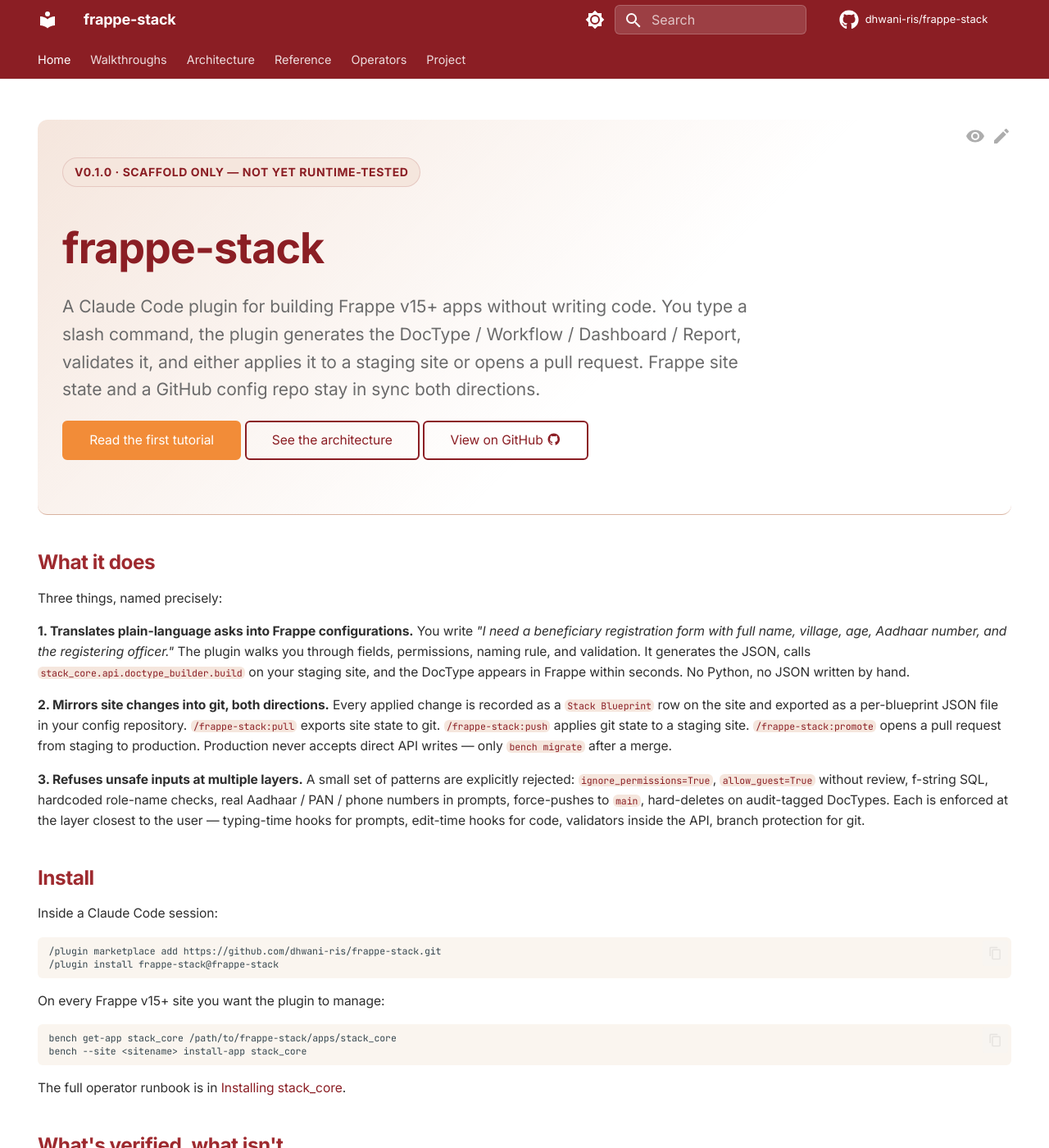
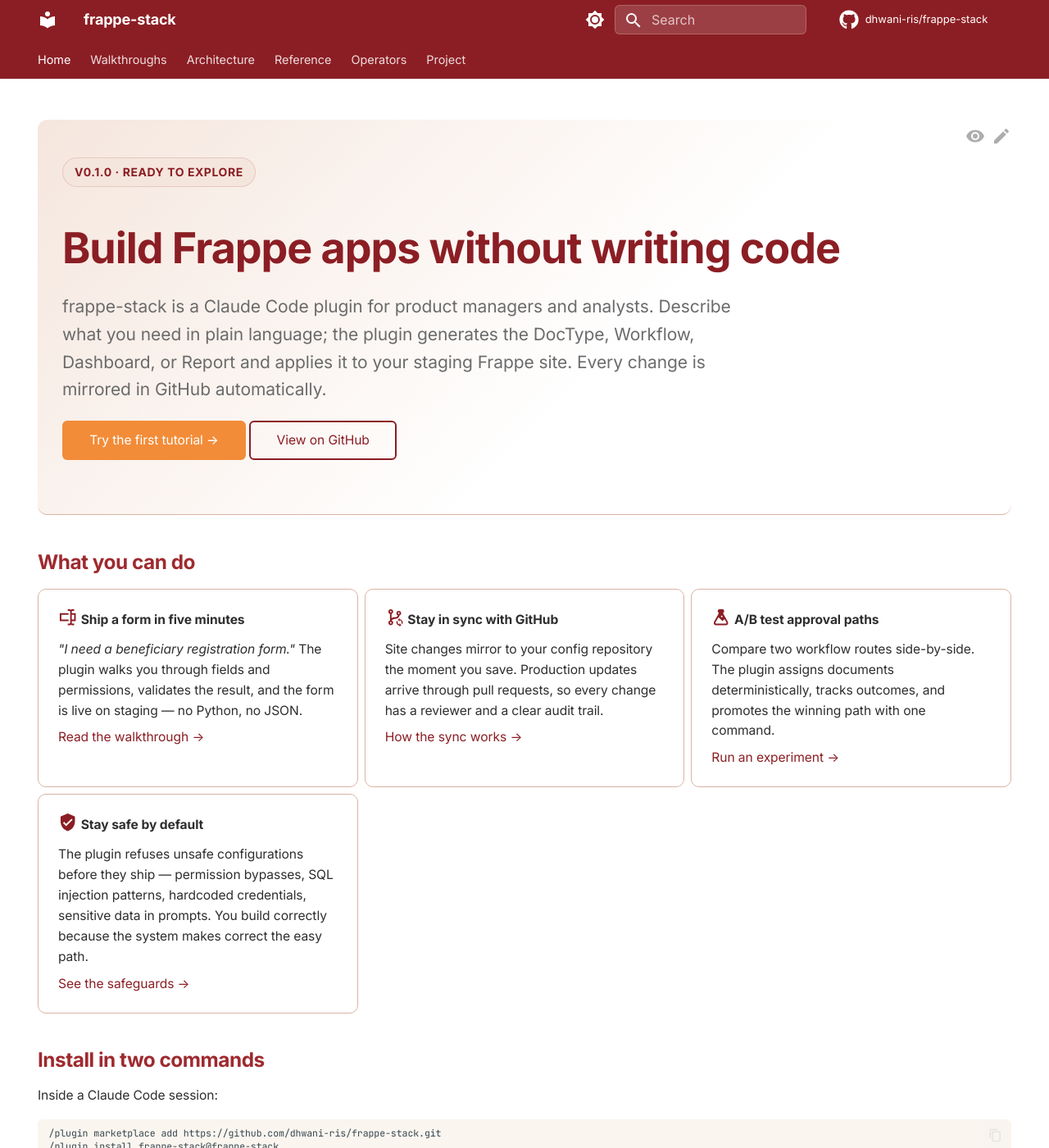
Before and after one commit to dhwani-ris/frappe-stack, an MkDocs documentation site: the page built from docs/index.md, in a window 1280 px wide and 1400 px high. Shown: the whole window at 82% size. Built offline with MkDocs 1.6.1 and Material for MkDocs 9.7.7, drawn with Linux system fonts in a browser that asks for light colours; comment, search, counter and statistics services are not loaded; some of the changed text lies outside the part shown.

Commit message:
feat(docs-site): main-thing-only landing + modern visuals
Three changes that match the user feedback ('show only the main thing,
positive helpful language, mermaid looks too old'):

1. docs/index.md slimmed to one main thing per section
   - Hero leads with 'Build Frappe apps without writing code'
     (the actual benefit, not the architecture)
   - status pill changed from 'scaffold only -- not yet runtime-tested'
     to 'ready to explore'
   - 'What you can do' is 4 cards with verb-led titles instead of
     numbered mechanical paragraphs
   - 'Install in two commands' is one short section
   - 'Where to next' is 3 cards, not three grids
   - Verified-vs-not table dropped from landing (kept in HEARTBEAT)
   - Project-files section dropped

2. docs/architecture.md three-actor diagram replaced with
   markdown grid cards (no more 1990s-textbook flowchart)
   The two sequence diagrams stayed (they actually communicate
   flow). The erDiagram replaced with a 4-row table that says
   the same thing with less visual noise.

3. extra.css polishes Mermaid containers with modern card +
   soft drop shadow + Inter font enforcement on SVG text.
   Rounded corners on actor + node rects (rx 8, ry 8) so the
   sequence diagrams read as 2026, not 2014.

Net effect: the landing answers 'what is this and why should I
care?' in one screen, the architecture page is scannable, and the
Mermaid diagrams sit in a modern card frame instead of looking
like printouts from a textbook.

````diff
--- a/docs/index.md
+++ b/docs/index.md
@@ -6,29 +6,48 @@
 
 <div class="hero" markdown>
 
-<span class="status-pill">v0.1.0 · scaffold only — not yet runtime-tested</span>
+<span class="status-pill">v0.1.0 · ready to explore</span>
 
-# frappe-stack
+# Build Frappe apps without writing code
 
-<p class="tagline">A Claude Code plugin for building Frappe v15+ apps without writing code. You type a slash command, the plugin generates the DocType / Workflow / Dashboard / Report, validates it, and either applies it to a staging site or opens a pull request. Frappe site state and a GitHub config repo stay in sync both directions.</p>
+<p class="tagline">frappe-stack is a Claude Code plugin for product managers and analysts. Describe what you need in plain language; the plugin generates the DocType, Workflow, Dashboard, or Report and applies it to your staging Frappe site. Every change is mirrored in GitHub automatically.</p>
 
-[Read the first tutorial](walkthroughs/01-first-doctype.md){ .md-button .md-button--primary }
-[See the architecture](architecture.md){ .md-button }
-[View on GitHub :material-github:](https://github.com/dhwani-ris/frappe-stack){ .md-button }
+[Try the first tutorial →](walkthroughs/01-first-doctype.md){ .md-button .md-button--primary }
+[View on GitHub](https://github.com/dhwani-ris/frappe-stack){ .md-button }
 
 </div>
 
-## What it does
+## What you can do
 
-Three things, named precisely:
+<div class="grid cards" markdown>
 
-**1. Translates plain-language asks into Frappe configurations.** You write *"I need a beneficiary registration form with full name, village, age, Aadhaar number, and the registering officer."* The plugin walks you through fields, permissions, naming rule, and validation. It generates the JSON, calls `stack_core.api.doctype_builder.build` on your staging site, and the DocType appears in Frappe within seconds. No Python, no JSON written by hand.
+-   :material-form-textbox:{ .lg .middle } **Ship a form in five minutes**
 
-**2. Mirrors site changes into git, both directions.** Every applied change is recorded as a `Stack Blueprint` row on the site and exported as a per-blueprint JSON file in your config repository. `/frappe-stack:pull` exports site state to git. `/frappe-stack:push` applies git state to a staging site. `/frappe-stack:promote` opens a pull request from staging to production. Production never accepts direct API writes — only `bench migrate` after a merge.
+    *"I need a beneficiary registration form."* The plugin walks you through fields and permissions, validates the result, and the form is live on staging — no Python, no JSON.
 
-**3. Refuses unsafe inputs at multiple layers.** A small set of patterns are explicitly rejected: `ignore_permissions=True`, `allow_guest=True` without review, f-string SQL, hardcoded role-name checks, real Aadhaar / PAN / phone numbers in prompts, force-pushes to `main`, hard-deletes on audit-tagged DocTypes. Each is enforced at the layer closest to the user — typing-time hooks for prompts, edit-time hooks for code, validators inside the API, branch protection for git.
+    [Read the walkthrough →](walkthroughs/01-first-doctype.md)
 
-## Install
+-   :material-source-branch-sync:{ .lg .middle } **Stay in sync with GitHub**
+
+    Site changes mirror to your config repository the moment you save. Production updates arrive through pull requests, so every change has a reviewer and a clear audit trail.
+
+    [How the sync works →](architecture.md)
+
+-   :material-flask:{ .lg .middle } **A/B test approval paths**
+
+    Compare two workflow routes side-by-side. The plugin assigns documents deterministically, tracks outcomes, and promotes the winning path with one command.
+
+    [Run an experiment →](walkthroughs/03-first-experiment.md)
+
+-   :material-shield-check:{ .lg .middle } **Stay safe by default**
+
+    The plugin refuses unsafe configurations before they ship — permission bypasses, SQL injection patterns, hardcoded credentials, sensitive data in prompts. You build correctly because the system makes correct the easy path.
+
+    [See the safeguards →](hooks.md)
+
+</div>
+
+## Install in two commands
 
 Inside a Claude Code session:
 
@@ -37,72 +56,27 @@
 /plugin install frappe-stack@frappe-stack
 ```
 
-On every Frappe v15+ site you want the plugin to manage:
+On any Frappe v15+ site you want to manage, install the support app once:
 
 ```bash
 bench get-app stack_core /path/to/frappe-stack/apps/stack_core
 bench --site <sitename> install-app stack_core
 ```
 
-The full operator runbook is in [Installing stack_core](operators/installing-stack-core.md).
+The full setup guide is in [Installing stack_core](operators/installing-stack-core.md).
 
-## What's verified, what isn't
-
-| Capability | Written | Tested |
-|---|---|---|
-| Plugin manifest + marketplace listing | ✓ | ✗ never installed in a clean Claude Code session |
-| `stack_core` Frappe app (4 DocTypes, 6 API endpoints, 5 validators) | ✓ | ✗ no Frappe v15+ bench available — tests written, never executed |
-| Skills (17), agents (8), slash commands (9) | ✓ | ✗ never invoked end-to-end |
-| Safety hooks (8) | ✓ | ✗ regression tests not yet written |
-| `infra/` (Docker, CI, pre-commit) | ✗ | — deferred per decision D-09 |
-
-Calling this v0.1.0 is honest because the artefacts are complete; calling it production-ready would not be. The tutorials work as written *if* the runtime behaves as designed.
-
-## Reference
+## Where to next
 
 <div class="grid cards" markdown>
 
--   **[Skills](skills.md)** — 17 markdown files the engineer agent loads when the user's prompt matches a trigger. Each names what it teaches Claude, what conversation it runs, and what it refuses.
+-   **[Tutorials](walkthroughs/01-first-doctype.md)** — Four short walkthroughs. Each takes ten minutes.
 
--   **[Agents](agents.md)** — 8 agents that own the work for one slash command each. Engineer turns intent into config. Reviewer + tester run after every build. Deployer owns promotion to production.
+-   **[Architecture](architecture.md)** — The data flow between your machine, your site, and GitHub.
 
--   **[Commands](commands.md)** — 9 slash commands invoked as `/frappe-stack:<verb>`. `init` bootstraps a site, `build` creates a blueprint, `pull` / `push` / `diff` move state between site and git, `promote` opens the production PR.
-
--   **[Hooks](hooks.md)** — 8 hooks across 4 lifecycle events. They block dangerous shell commands, direct production API writes, permission bypasses, credential leaks, and f-string SQL. They also coach vague prompts toward the right slash command.
+-   **[Reference](skills.md)** — Every skill, agent, slash command, and safeguard, with examples.
 
 </div>
 
-## Tutorials
+---
 
-<div class="grid cards" markdown>
-
--   **[1. First DocType](walkthroughs/01-first-doctype.md)** — Build a Beneficiary form, save it on staging, mirror to git. ~10 minutes.
-
--   **[2. First Workflow](walkthroughs/02-first-workflow.md)** — Add a three-stage approval flow on the form from tutorial 1.
-
--   **[3. First Experiment](walkthroughs/03-first-experiment.md)** — A/B test two approval paths and promote the faster one.
-
--   **[4. First Promotion](walkthroughs/04-first-promotion.md)** — Open a pull request from staging to production and watch the migrate complete.
-
-</div>
-
-## For operators
-
-<div class="grid cards" markdown>
-
--   **[Installing stack_core](operators/installing-stack-core.md)** — bench install, `site_config.json` shape, role setup, smoke test.
-
--   **[Rotating keys](operators/rotating-keys.md)** — 90-day rotation steps for the API key, GitHub token, Frappe Administrator password, database root, and SSH keys. Incident protocol.
-
-</div>
-
-## Project files
-
-The four working-memory files that frame the build are at the repo root:
-
-- [PRD](PRD.md) — what we're building and why.
-- [PLAN](PLAN.md) — phased plan with the decision register (D-01..D-09).
-- [SECURITY](SECURITY.md) — threat model and the layered guardrail matrix.
-- [HEARTBEAT](HEARTBEAT.md) — newest entry on top; the live state of the build.
-- [CHANGELOG](CHANGELOG.md) — what landed when.
-- [Contributing](CONTRIBUTING.md) — how to add a skill, agent, command, or hook.
+<small>v0.1.0 ships the complete scaffold: 17 skills, 8 agents, 9 slash commands, 8 safeguards, and the `stack_core` Frappe app. Tests are written; runtime smoke-tests are next. Track progress in [HEARTBEAT](HEARTBEAT.md).</small>
--- a/docs/stylesheets/extra.css
+++ b/docs/stylesheets/extra.css
@@ -406,22 +406,45 @@
   color: var(--md-primary-fg-color);
 }
 
-/* Mermaid diagram container — generous breathing room + soft frame */
+/* Mermaid diagram container — modern card with soft drop shadow */
 .md-typeset .mermaid {
-  background: var(--dhwani-cream);
+  background: linear-gradient(180deg, #ffffff 0%, var(--dhwani-cream) 100%);
   border: 1px solid var(--dhwani-beige);
-  border-radius: 12px;
-  padding: 1.5rem 1rem;
-  margin: 1.5rem 0;
+  border-radius: 14px;
+  padding: 2rem 1.25rem 1.5rem;
+  margin: 1.75rem 0;
   text-align: center;
+  box-shadow: 0 1px 2px rgba(139, 30, 36, 0.04),
+              0 8px 24px rgba(139, 30, 36, 0.06);
+  overflow-x: auto;
 }
 
 [data-md-color-scheme="slate"] .md-typeset .mermaid {
-  background: rgba(245, 230, 221, 0.05);
+  background: linear-gradient(180deg, rgba(245, 230, 221, 0.04) 0%, rgba(139, 30, 36, 0.06) 100%);
   border-color: rgba(106, 46, 46, 0.3);
+  box-shadow: 0 1px 2px rgba(0, 0, 0, 0.3),
+              0 8px 24px rgba(0, 0, 0, 0.25);
 }
 
 .md-typeset .mermaid svg {
   max-width: 100%;
   height: auto;
+  filter: drop-shadow(0 2px 8px rgba(139, 30, 36, 0.05));
 }
+
+/* Modern Mermaid node styling — rounded corners, cleaner edges */
+.md-typeset .mermaid svg .actor,
+.md-typeset .mermaid svg .node rect,
+.md-typeset .mermaid svg rect.actor {
+  rx: 8;
+  ry: 8;
+}
+
+.md-typeset .mermaid svg text {
+  font-family: Inter, system-ui, sans-serif !important;
+}
+
+.md-typeset .mermaid svg .messageText,
+.md-typeset .mermaid svg .noteText {
+  font-size: 13px;
+}
````
Also changed, not shown: docs/architecture.md (+96 -96 lines).
